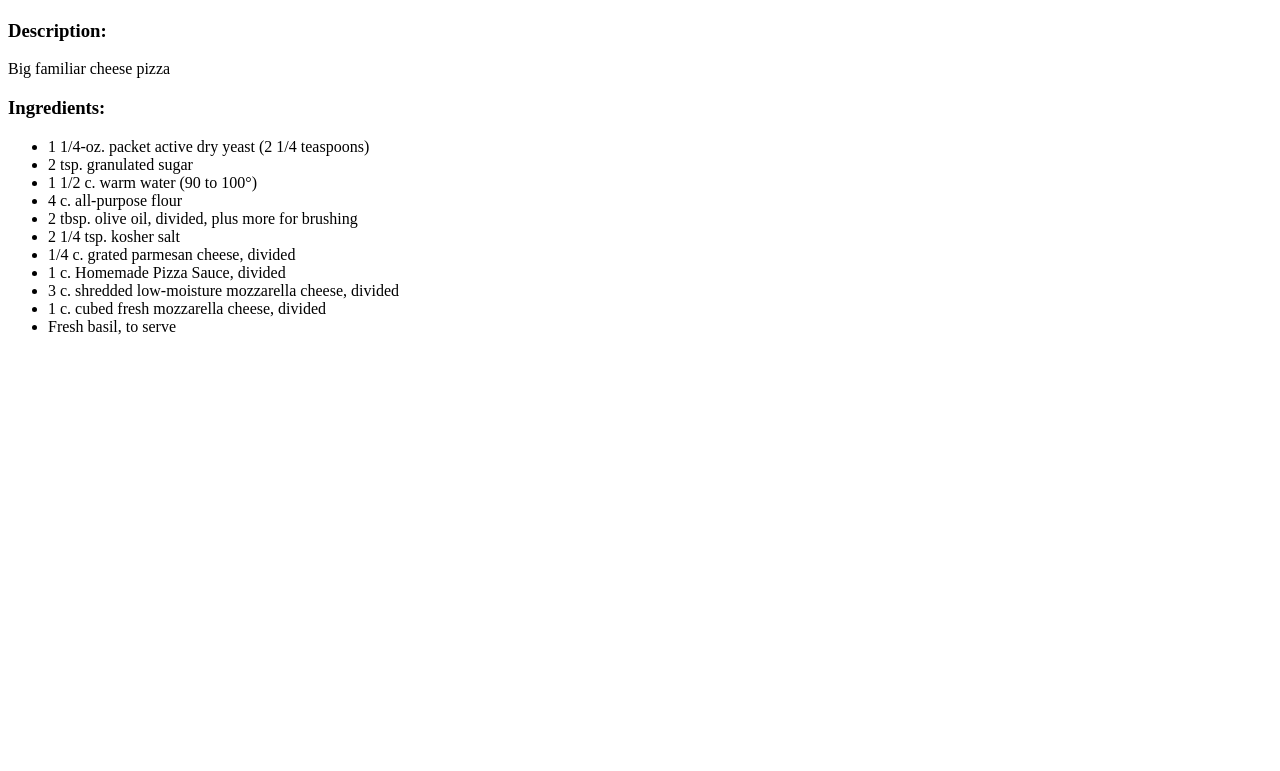
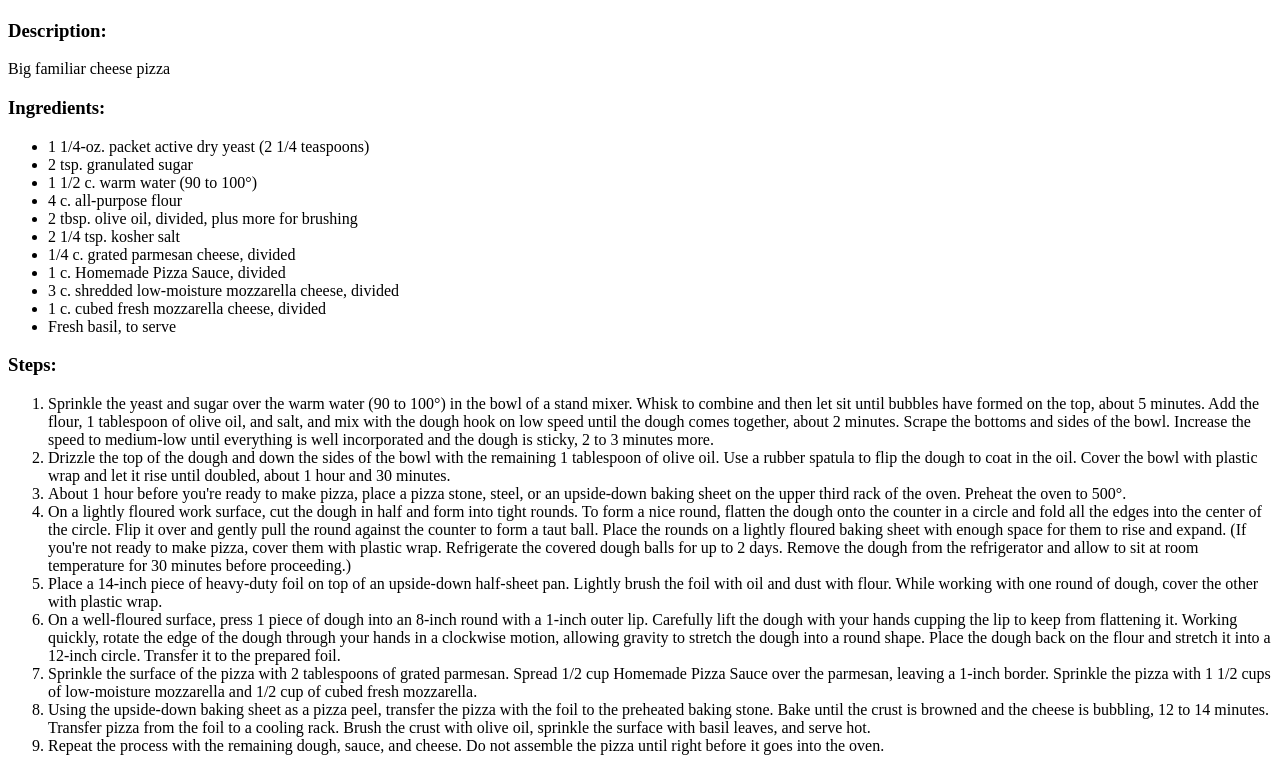
Before and after one commit to AndyFromBed/odin-recipes, a plain HTML site: page recipes/classic-cheese-pizza.html in a window 1280 px wide. Shown: the part 442-1213 px from the top of the page. Before the commit the page ends 800 px from the top, so only its background shows below. Drawn offline with Linux system fonts and the light colour scheme.

Commit message:
Steps to classic cheese pizza added

```diff
--- a/recipes/classic-cheese-pizza.html
+++ b/recipes/classic-cheese-pizza.html
@@ -26,5 +26,71 @@
       <li>1 c. cubed fresh mozzarella cheese, divided</li>
       <li>Fresh basil, to serve</li>
     </ul>
+    <h3>Steps:</h3>
+    <ol>
+      <li>
+        Sprinkle the yeast and sugar over the warm water (90 to 100°) in the
+        bowl of a stand mixer. Whisk to combine and then let sit until bubbles
+        have formed on the top, about 5 minutes. Add the flour, 1 tablespoon of
+        olive oil, and salt, and mix with the dough hook on low speed until the
+        dough comes together, about 2 minutes. Scrape the bottoms and sides of
+        the bowl. Increase the speed to medium-low until everything is well
+        incorporated and the dough is sticky, 2 to 3 minutes more.
+      </li>
+      <li>
+        Drizzle the top of the dough and down the sides of the bowl with the
+        remaining 1 tablespoon of olive oil. Use a rubber spatula to flip the
+        dough to coat in the oil. Cover the bowl with plastic wrap and let it
+        rise until doubled, about 1 hour and 30 minutes.
+      </li>
+      <li>
+        About 1 hour before you're ready to make pizza, place a pizza stone,
+        steel, or an upside-down baking sheet on the upper third rack of the
+        oven. Preheat the oven to 500°.
+      </li>
+      <li>
+        On a lightly floured work surface, cut the dough in half and form into
+        tight rounds. To form a nice round, flatten the dough onto the counter
+        in a circle and fold all the edges into the center of the circle. Flip
+        it over and gently pull the round against the counter to form a taut
+        ball. Place the rounds on a lightly floured baking sheet with enough
+        space for them to rise and expand. (If you're not ready to make pizza,
+        cover them with plastic wrap. Refrigerate the covered dough balls for up
+        to 2 days. Remove the dough from the refrigerator and allow to sit at
+        room temperature for 30 minutes before proceeding.)
+      </li>
+      <li>
+        Place a 14-inch piece of heavy-duty foil on top of an upside-down
+        half-sheet pan. Lightly brush the foil with oil and dust with flour.
+        While working with one round of dough, cover the other with plastic
+        wrap.
+      </li>
+      <li>
+        On a well-floured surface, press 1 piece of dough into an 8-inch round
+        with a 1-inch outer lip. Carefully lift the dough with your hands
+        cupping the lip to keep from flattening it. Working quickly, rotate the
+        edge of the dough through your hands in a clockwise motion, allowing
+        gravity to stretch the dough into a round shape. Place the dough back on
+        the flour and stretch it into a 12-inch circle. Transfer it to the
+        prepared foil.
+      </li>
+      <li>
+        Sprinkle the surface of the pizza with 2 tablespoons of grated parmesan.
+        Spread 1/2 cup Homemade Pizza Sauce over the parmesan, leaving a 1-inch
+        border. Sprinkle the pizza with 1 1/2 cups of low-moisture mozzarella
+        and 1/2 cup of cubed fresh mozzarella.
+      </li>
+      <li>
+        Using the upside-down baking sheet as a pizza peel, transfer the pizza
+        with the foil to the preheated baking stone. Bake until the crust is
+        browned and the cheese is bubbling, 12 to 14 minutes. Transfer pizza
+        from the foil to a cooling rack. Brush the crust with olive oil,
+        sprinkle the surface with basil leaves, and serve hot.
+      </li>
+      <li>
+        Repeat the process with the remaining dough, sauce, and cheese. Do not
+        assemble the pizza until right before it goes into the oven.
+      </li>
+    </ol>
   </body>
 </html>
```
